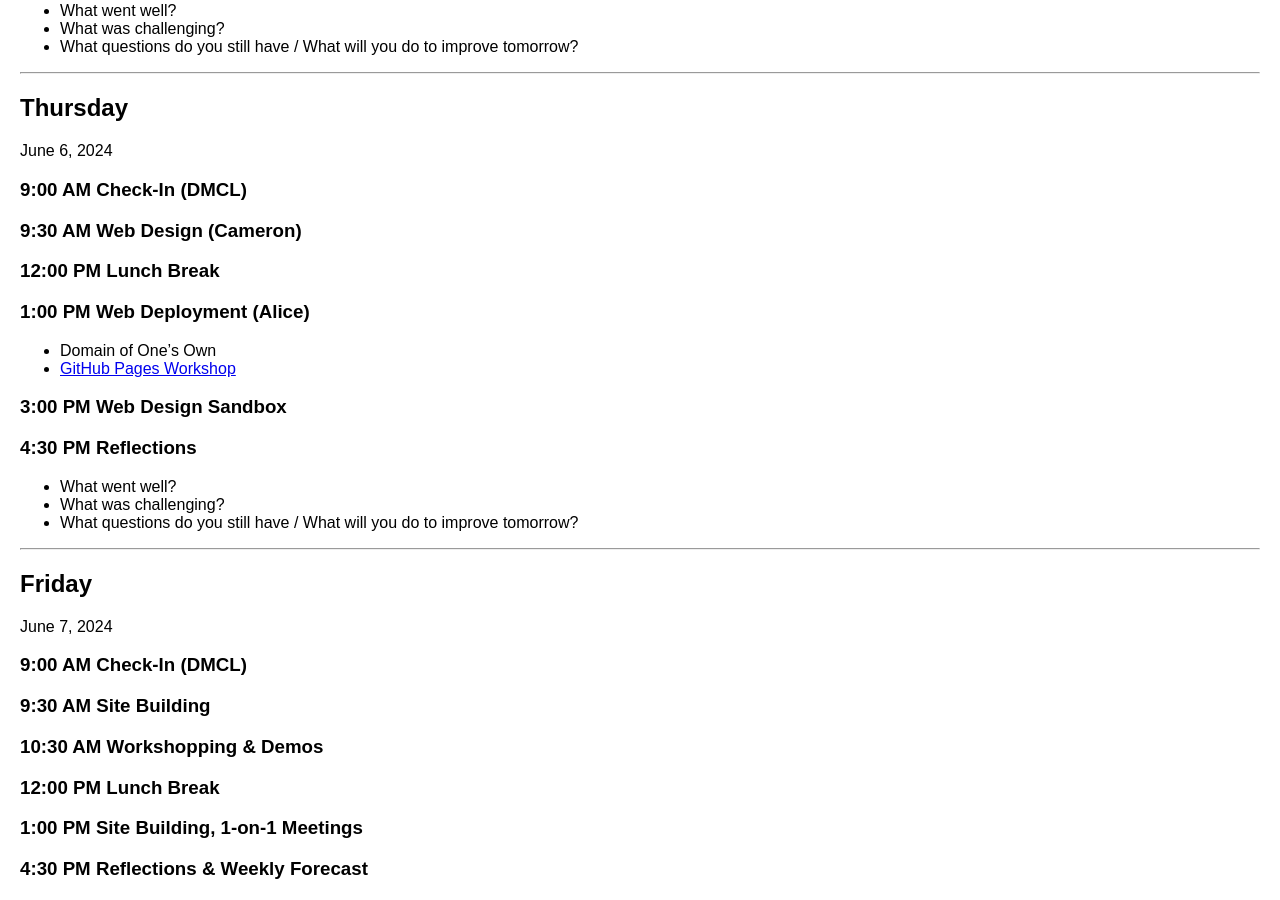
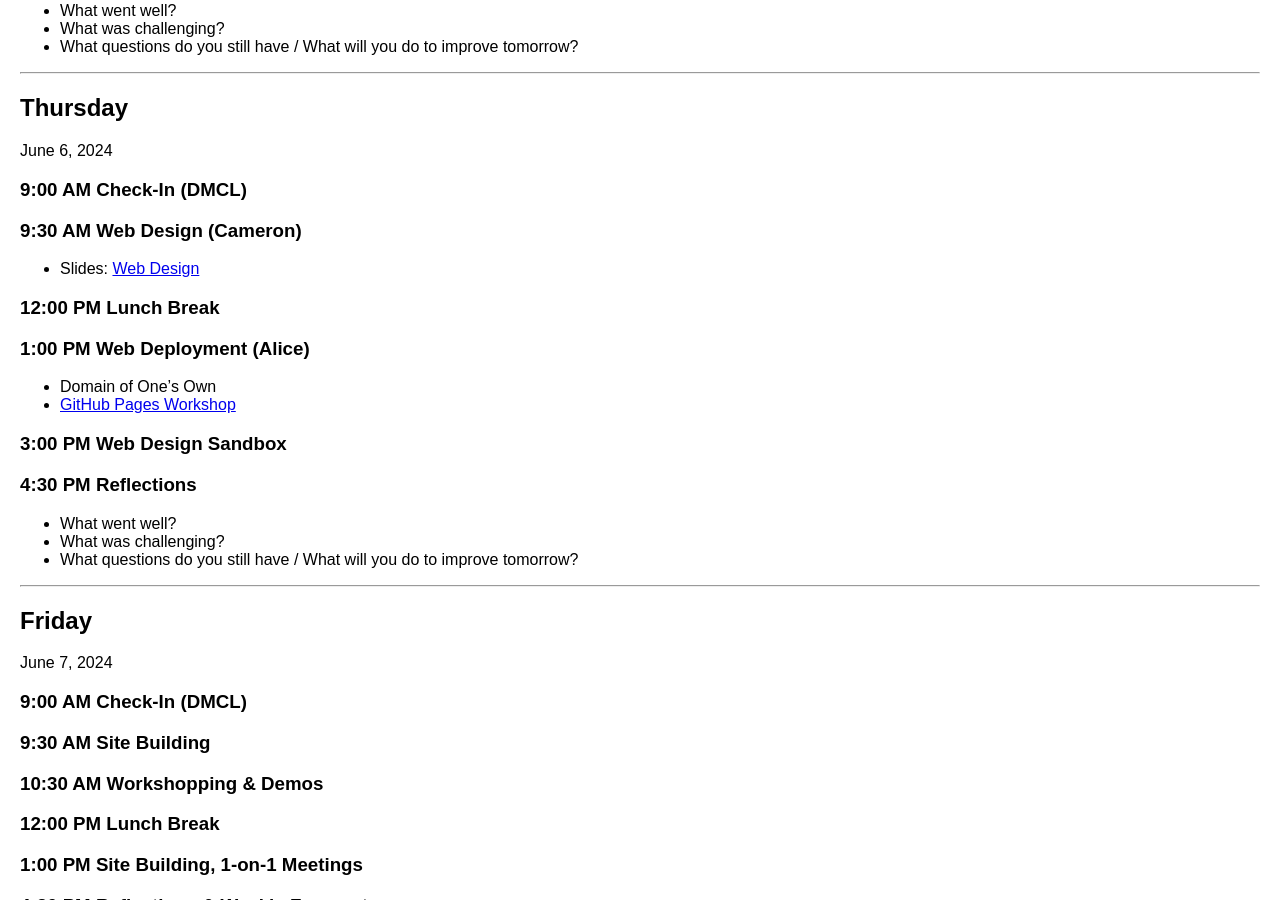
Before and after one commit to digbmc/dssf-syll, a Jekyll site: the page built from _weeks/01-intro.md, in a window 1280 px wide and 900 px high, scrolled down 2781 px. Built offline with Jekyll 4.4.1, drawn with Linux system fonts in a browser that asks for light colours.

Commit message:
Update 01-intro.md; add web design slides

```diff
--- a/_weeks/01-intro.md
+++ b/_weeks/01-intro.md
@@ -116,6 +116,7 @@ June 6, 2024
 ### 9:00 AM Check-In (DMCL)
 
 ### 9:30 AM Web Design (Cameron)
+- Slides: [Web Design](https://www.canva.com/design/DAGGn2ljFYA/j3eR25VHhG78GWnh6Anhow/view?utm_content=DAGGn2ljFYA&utm_campaign=designshare&utm_medium=link&utm_source=editor)
 
 ### 12:00 PM Lunch Break
 
```
